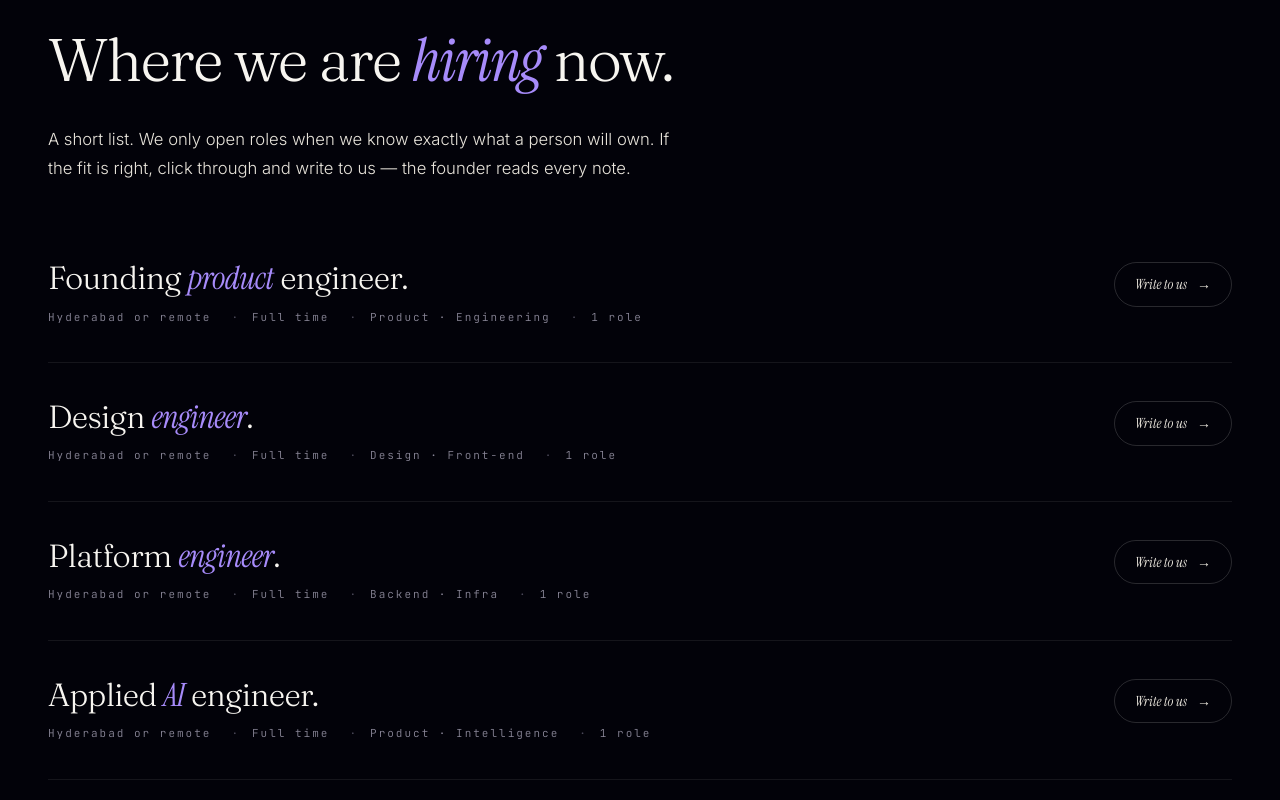
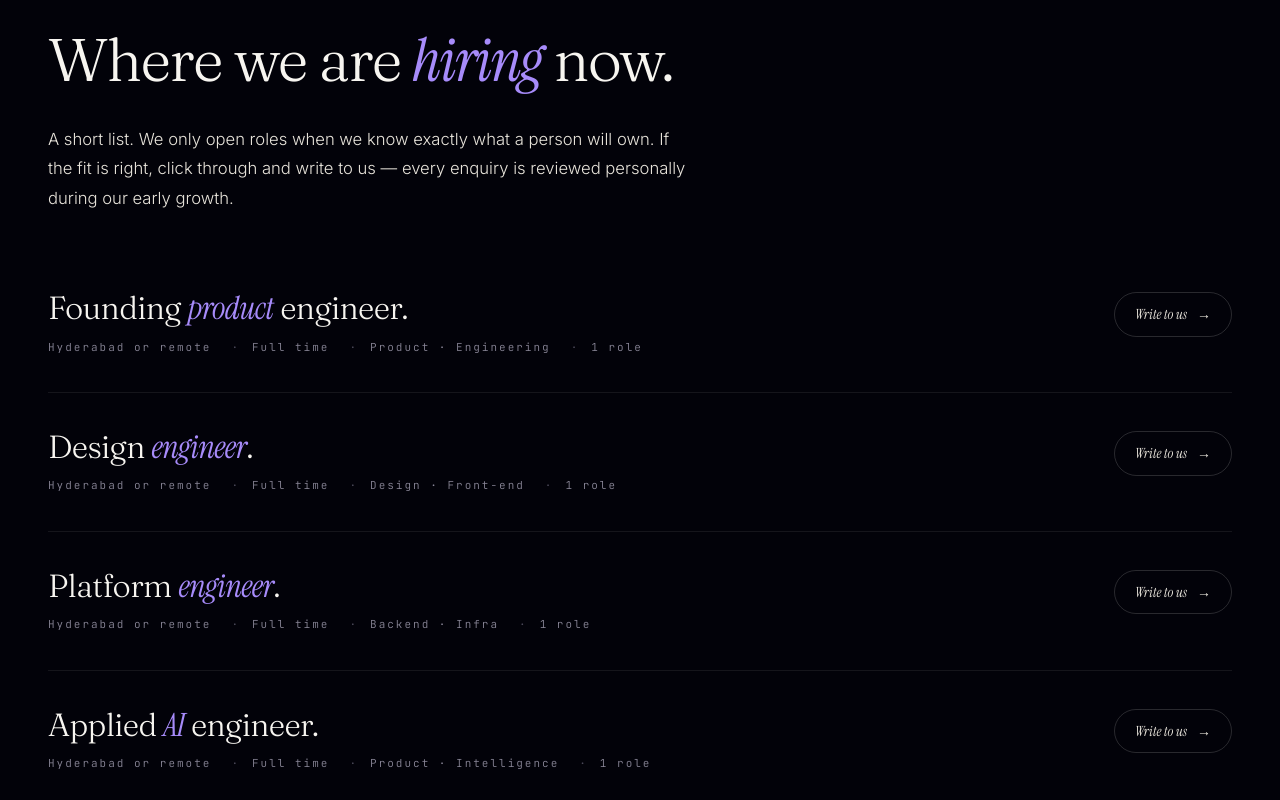
Before and after one commit to GOneTechnologies/nxtspacelabs-website, a website: page careers.html in a window 1280 px wide. Shown: the part 1500-2300 px from the top of the page. Drawn offline with nearby package versions, Linux system fonts and the light colour scheme; animation ran at ten frames a second.

Commit message:
Copy: 'founder reads every note' -> 'reviewed personally during our early growth'
Founder feedback: the old wording sets an expectation that gets
harder to keep as the company grows. New phrasing is honest about
the current stage without over-committing.

```diff
--- a/careers.html
+++ b/careers.html
@@ -150,7 +150,7 @@
       Where we are <span class="italic">hiring</span> now.
     </h2>
     <p class="body-copy reveal d2" style="max-width: 640px;">
-      A short list. We only open roles when we know exactly what a person will own. If the fit is right, click through and write to us — the founder reads every note.
+      A short list. We only open roles when we know exactly what a person will own. If the fit is right, click through and write to us — every enquiry is reviewed personally during our early growth.
     </p>
 
     <div style="margin-top: 40px;">
@@ -316,7 +316,7 @@
 
 <section class="cta-block reveal">
   <h2>Ready to <span class="italic">write</span>?</h2>
-  <p>The founder reads every note. Even the ones for roles we do not yet have.</p>
+  <p>Every enquiry is reviewed personally during our early growth. Even the ones for roles we do not yet have.</p>
   <a href="mailto:connect@nxtspacelabs.com?subject=I%20would%20like%20to%20work%20with%20you" class="glass-btn" data-hover>
     <span>Send us your note</span>
     <span class="arrow">→</span>
```
Also changed, not shown: company.html (+1 -1 lines), contact.html (+2 -2 lines).
